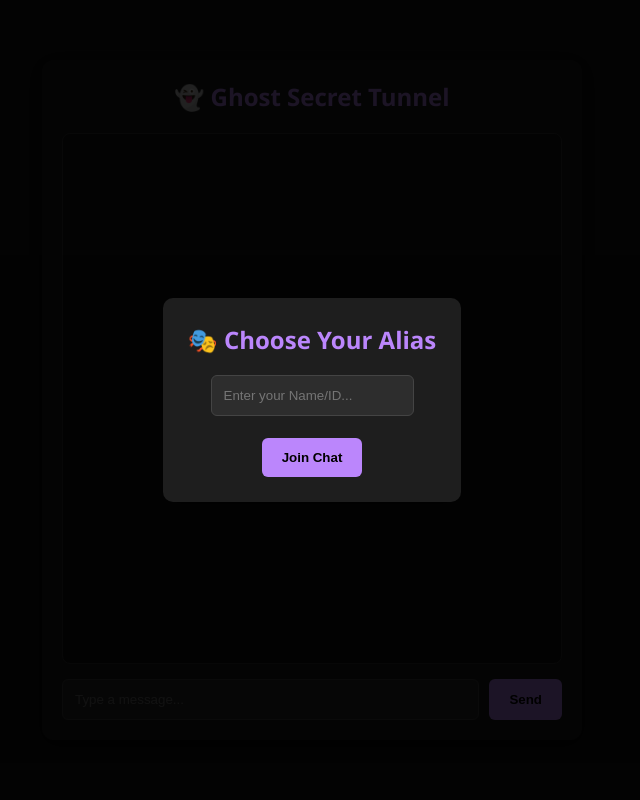
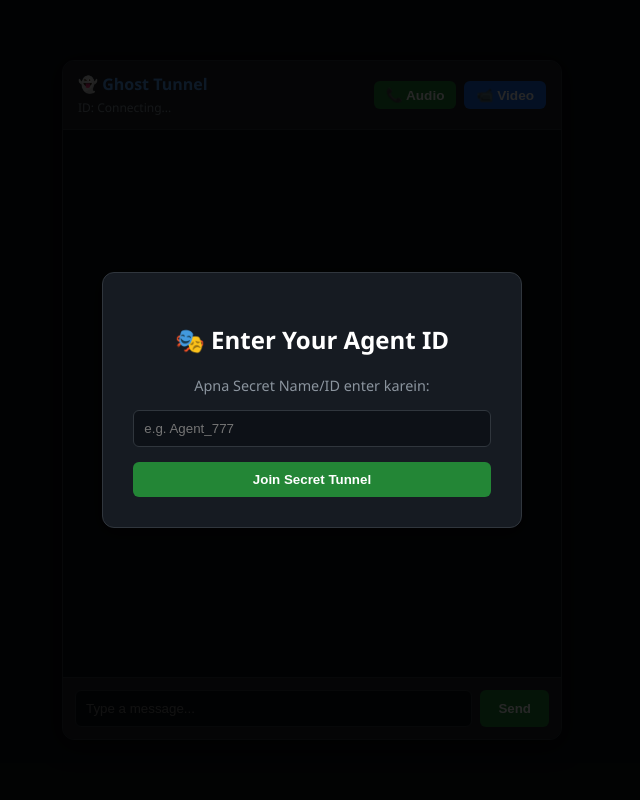
Before and after one commit to Guru4888/ghost-server, a Flask app: page /chat in a window 1280 px wide. Shown: the whole page, without its empty margins (328-968 px from the left). Run offline with Flask 3, Linux system fonts and the light colour scheme; the visitor is signed in with stand-in values (Sample User, id 1); some libraries are stand-ins or nearby versions.

Commit message:
Update chat.html

```diff
--- a/templates/chat.html
+++ b/templates/chat.html
@@ -3,11 +3,12 @@
 <head>
     <meta charset="UTF-8">
     <meta name="viewport" content="width=device-width, initial-scale=1.0">
-    <title>Ghost Chat Room</title>
+    <title>Ghost Secret Tunnel</title>
     <script src="https://cdn.socket.io/4.5.4/socket.io.min.js"></script>
     <style>
+        * { box-sizing: border-box; }
         body {
-            background-color: #121212;
+            background-color: #0d1117;
             color: #ffffff;
             font-family: 'Segoe UI', Tahoma, Geneva, Verdana, sans-serif;
             display: flex;
@@ -16,6 +17,8 @@
             height: 100vh;
             margin: 0;
         }
+
+        /* Modal for Username */
         #name-modal {
             position: fixed;
             top: 0; left: 0; width: 100%; height: 100%;
@@ -23,119 +26,183 @@
             display: flex;
             justify-content: center;
             align-items: center;
-            z-index: 10;
+            z-index: 999;
         }
         .modal-box {
-            background: #1e1e1e;
-            padding: 25px;
-            border-radius: 10px;
+            background: #161b22;
+            padding: 30px;
+            border-radius: 12px;
             text-align: center;
-            box-shadow: 0 4px 20px rgba(0,0,0,0.5);
+            box-shadow: 0 4px 20px rgba(0,0,0,0.7);
+            border: 1px solid #30363d;
         }
+
+        /* Main Chat Window */
         #chat-screen {
             display: flex;
-            width: 90%;
+            width: 95%;
             max-width: 500px;
-            height: 80vh;
-            background: #1e1e1e;
+            height: 85vh;
+            background: #161b22;
             border-radius: 12px;
             flex-direction: column;
-            padding: 20px;
-            box-shadow: 0 4px 20px rgba(0,0,0,0.6);
+            border: 1px solid #30363d;
+            box-shadow: 0 4px 25px rgba(0,0,0,0.8);
+            overflow: hidden;
         }
-        h2 {
-            margin-top: 0;
-            color: #bb86fc;
-            text-align: center;
+
+        /* Top Bar with Audio/Video Call Buttons */
+        .top-bar {
+            background: #21262d;
+            padding: 12px 15px;
+            display: flex;
+            justify-content: space-between;
+            align-items: center;
+            border-bottom: 1px solid #30363d;
         }
+        .top-bar h3 { margin: 0; font-size: 1rem; color: #58a6ff; }
+        .call-btns { display: flex; gap: 8px; }
+        .btn-call {
+            padding: 6px 12px;
+            border-radius: 6px;
+            border: none;
+            font-size: 0.85rem;
+            font-weight: bold;
+            cursor: pointer;
+            color: white;
+        }
+        .btn-audio { background-color: #238636; }
+        .btn-video { background-color: #1f6feb; }
+
+        /* Messages Display Area */
         #messages {
             flex-grow: 1;
             overflow-y: auto;
-            border: 1px solid #333;
-            padding: 12px;
-            margin-bottom: 15px;
-            border-radius: 8px;
-            background: #121212;
+            padding: 15px;
+            background: #0d1117;
             display: flex;
             flex-direction: column;
-            gap: 8px;
+            gap: 10px;
         }
         .msg-card {
-            padding: 8px 12px;
-            border-radius: 8px;
+            padding: 10px 14px;
+            border-radius: 10px;
             max-width: 75%;
             word-wrap: break-word;
+            font-size: 0.95rem;
         }
         .my-msg {
-            background: #3700b3;
+            background: #1f6feb;
+            color: #ffffff;
             align-self: flex-end;
-            text-align: right;
+            border-bottom-right-radius: 2px;
         }
         .other-msg {
-            background: #2d2d2d;
+            background: #21262d;
+            color: #c9d1d9;
             align-self: flex-start;
+            border-bottom-left-radius: 2px;
+            border: 1px solid #30363d;
         }
-        .user-name {
+        .user-id {
             font-size: 0.75em;
-            color: #aaa;
-            margin-bottom: 2px;
+            color: #8b949e;
+            margin-bottom: 3px;
             display: block;
+            font-weight: bold;
         }
+
+        /* Bottom Controls */
         .input-box {
             display: flex;
-            gap: 10px;
+            padding: 12px;
+            background: #21262d;
+            gap: 8px;
+            border-top: 1px solid #30363d;
         }
         input {
             flex-grow: 1;
-            padding: 12px;
-            background: #2d2d2d;
-            border: 1px solid #444;
+            padding: 10px;
+            background: #0d1117;
+            border: 1px solid #30363d;
             color: white;
             border-radius: 6px;
             outline: none;
         }
-        button {
-            padding: 12px 20px;
-            background: #bb86fc;
-            color: #000;
+        button.btn-send {
+            padding: 10px 18px;
+            background: #238636;
+            color: white;
             border: none;
             border-radius: 6px;
             cursor: pointer;
             font-weight: bold;
         }
+
+        /* Simple Modal Alert for Calls */
+        #call-modal {
+            display: none;
+            position: fixed;
+            top: 0; left: 0; width: 100%; height: 100%;
+            background: rgba(0,0,0,0.85);
+            justify-content: center;
+            align-items: center;
+            z-index: 1000;
+        }
     </style>
 </head>
 <body>
 
-    <!-- Username Popup -->
+    <!-- Username / Agent ID Setup Popup -->
     <div id="name-modal">
         <div class="modal-box">
-            <h2>🎭 Choose Your Alias</h2>
-            <input type="text" id="username-input" placeholder="Enter your Name/ID...">
-            <br><br>
-            <button onclick="setUsername()">Join Chat</button>
+            <h2>🎭 Enter Your Agent ID</h2>
+            <p style="color: #8b949e; font-size: 0.9rem;">Apna Secret Name/ID enter karein:</p>
+            <input type="text" id="username-input" placeholder="e.g. Agent_777" style="width: 100%; margin-bottom: 15px;">
+            <button class="btn-send" style="width: 100%;" onclick="setUsername()">Join Secret Tunnel</button>
         </div>
     </div>
 
-    <!-- Chat Screen -->
+    <!-- Call Overlay Popup -->
+    <div id="call-modal">
+        <div class="modal-box">
+            <h3 id="call-title">📞 Encrypted Call</h3>
+            <p id="call-status" style="color: #3fb950; margin: 15px 0;">Connecting Untraceable Direct AES Stream...</p>
+            <button class="btn-call" style="background: #da3633; width: 100%;" onclick="endCall()">🔴 End Call</button>
+        </div>
+    </div>
+
+    <!-- Main Chat Window -->
     <div id="chat-screen">
-        <h2>👻 Ghost Secret Tunnel</h2>
+        <div class="top-bar">
+            <div>
+                <h3>👻 Ghost Tunnel</h3>
+                <span id="display-my-id" style="font-size: 0.75rem; color: #8b949e;">ID: Connecting...</span>
+            </div>
+            <div class="call-btns">
+                <button class="btn-call btn-audio" onclick="startCall('Audio Call')">📞 Audio</button>
+                <button class="btn-call btn-video" onclick="startCall('Video Call')">📹 Video</button>
+            </div>
+        </div>
+
         <div id="messages"></div>
+
         <div class="input-box">
             <input type="text" id="msg-input" placeholder="Type a message..." onkeypress="if(event.key==='Enter') sendMessage()">
-            <button onclick="sendMessage()">Send</button>
+            <button class="btn-send" onclick="sendMessage()">Send</button>
         </div>
     </div>
 
     <script>
         const socket = io();
-        let myUsername = "Anonymous";
+        let myUsername = "Agent_Anon";
 
         function setUsername() {
             const input = document.getElementById('username-input');
             if (input.value.trim() !== "") {
                 myUsername = input.value.trim();
                 document.getElementById('name-modal').style.display = 'none';
+                document.getElementById('display-my-id').innerText = "ID: " + myUsername;
             }
         }
 
@@ -156,14 +223,23 @@
 
             const msgHtml = `
                 <div class="msg-card ${isMe ? 'my-msg' : 'other-msg'}">
-                    <span class="user-name">${data.user}</span>
-                    <span>${data.msg}</span>
+                    <span class="user-id">${data.user}</span>
+                    <div>${data.msg}</div>
                 </div>
             `;
 
             msgBox.innerHTML += msgHtml;
             msgBox.scrollTop = msgBox.scrollHeight;
         });
+
+        function startCall(type) {
+            document.getElementById('call-title').innerText = "🔒 " + type;
+            document.getElementById('call-modal').style.display = 'flex';
+        }
+
+        function endCall() {
+            document.getElementById('call-modal').style.display = 'none';
+        }
     </script>
 </body>
 </html>
```
